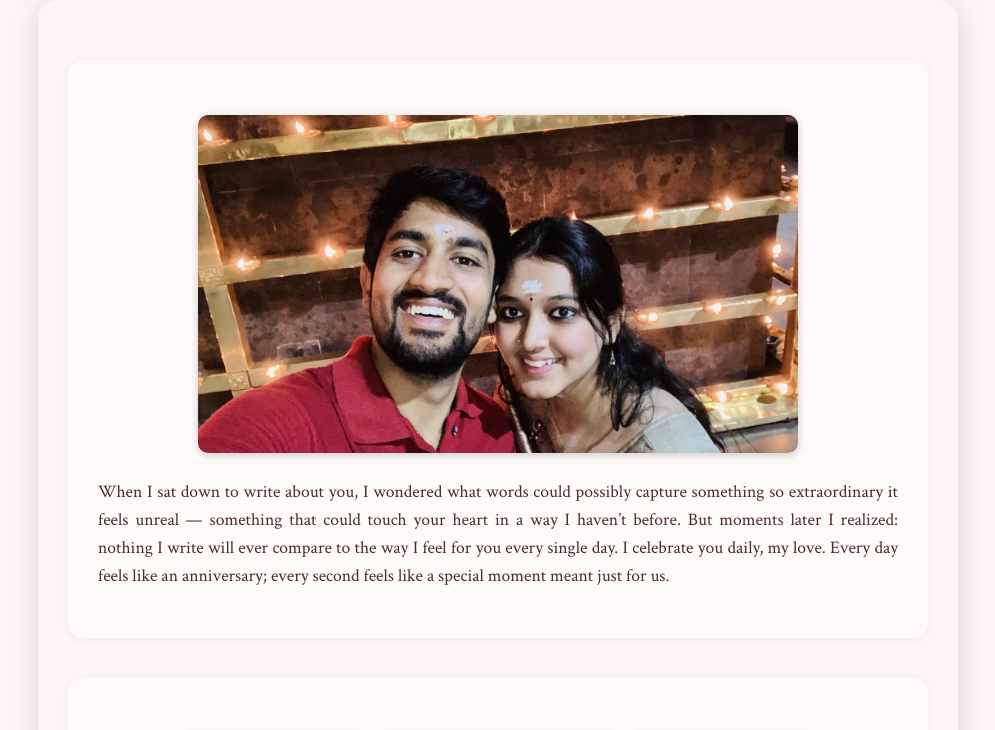
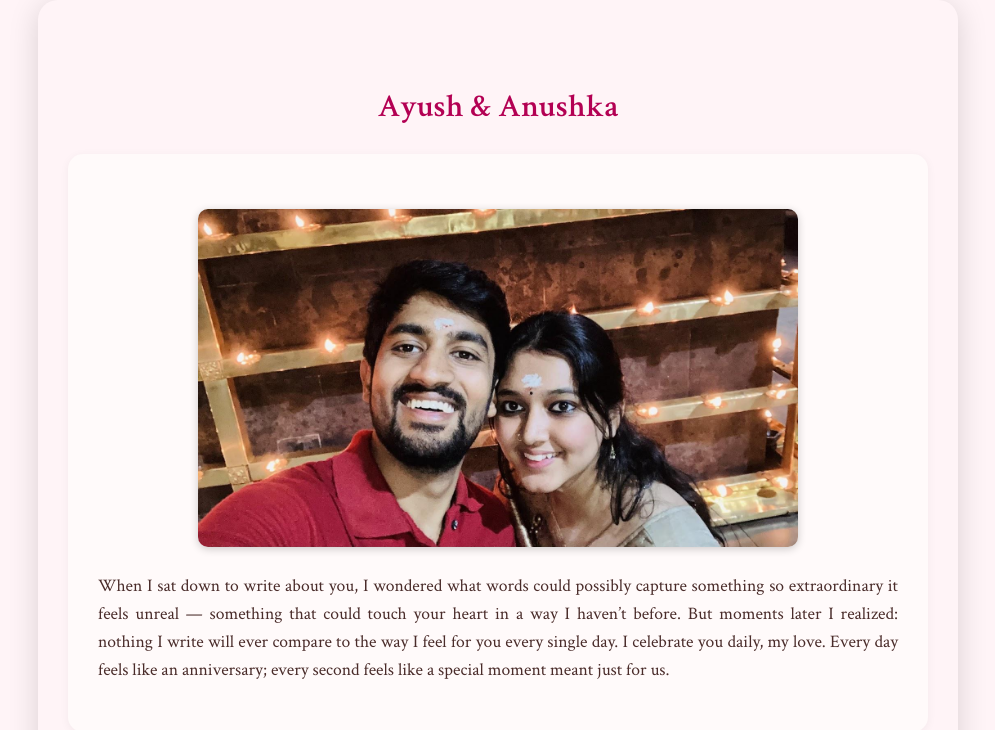
Before and after one commit to inayushgupta/letter, a plain HTML site: page index.html in a window 1280 px wide. Shown: the top 730 px of the page, without its empty margins (142-1137 px from the left). Drawn offline with Linux system fonts and the light colour scheme.

Commit message:
Update index.html

```diff
--- a/index.html
+++ b/index.html
@@ -114,7 +114,7 @@
 </style>
 </head>
 <body>
-
+<center><h1>Ayush & Anushka</h1></center>
 <div class="section">
   <div class="image-group">
     <img alt="" src="images/image7.jpg" style="max-width: 600px;">
```
